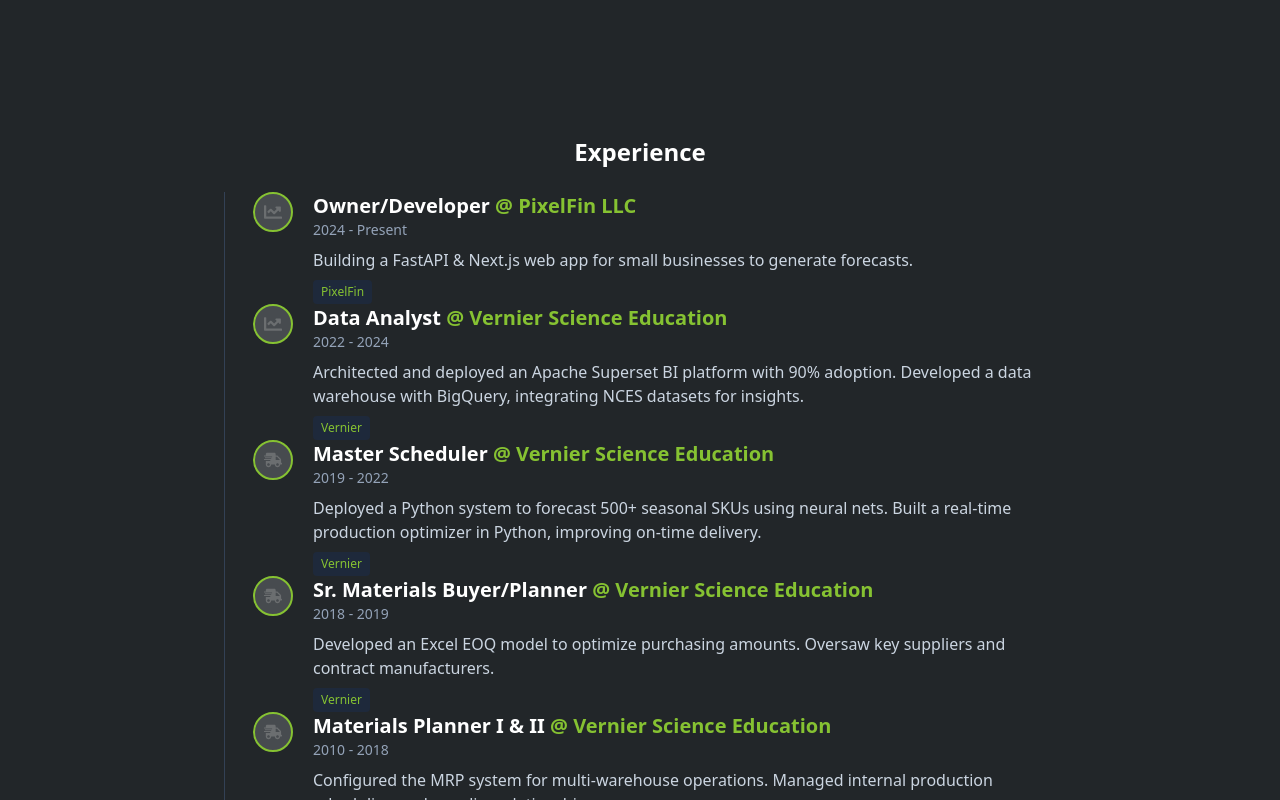
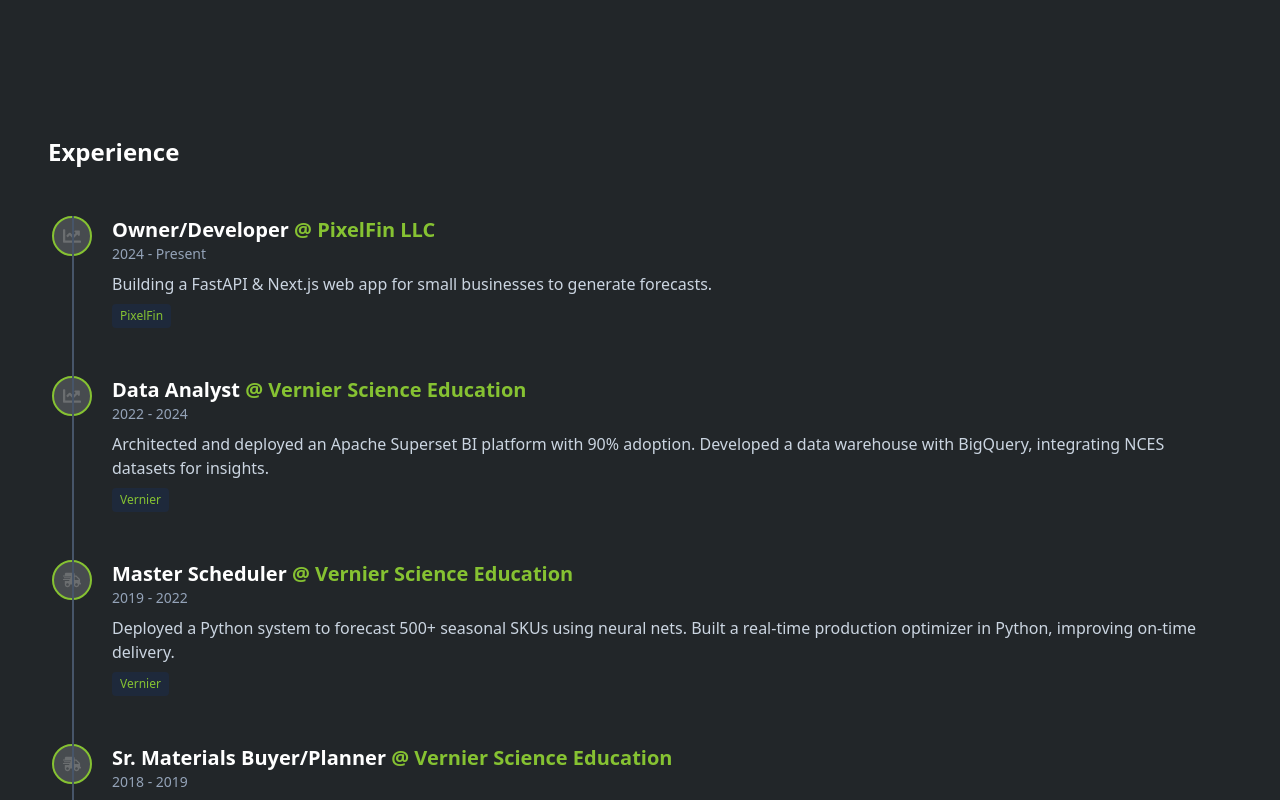
Before and after one commit to tycerch/portfolio, a Next.js app: page / in a window 1280 px wide. Shown: the part 1440-2240 px from the top of the page. Built offline with nearby package versions, Linux system fonts and the light colour scheme.

Commit message:
feat: improve layout of TimelineList component with enhanced spacing and vertical line

```diff
--- a/app/components/timeline/TimelineList.tsx
+++ b/app/components/timeline/TimelineList.tsx
@@ -7,10 +7,13 @@ interface TimelineListProps {
 
 export function TimelineList({ title, children }: TimelineListProps) {
   return (
-    <div className="mx-auto max-w-4xl px-8 mb-12">
-      <h2 className="text-2xl font-bold text-white mb-6 text-center">{title}</h2>
-      <div className="relative border-l border-slate-700 pl-6">
-        {children}
+    <div className="relative">
+      <h2 className="text-2xl font-bold text-white mb-12">{title}</h2>
+      <div className="relative">
+        {/* Vertical line spanning the timeline.
+            The first column is 3rem wide, so its center is at 1.5rem. */}
+        <div className="absolute left-[1.5rem] top-0 bottom-0 w-0.5 bg-slate-600" />
+        <div className="space-y-12">{children}</div>
       </div>
     </div>
   );
```
